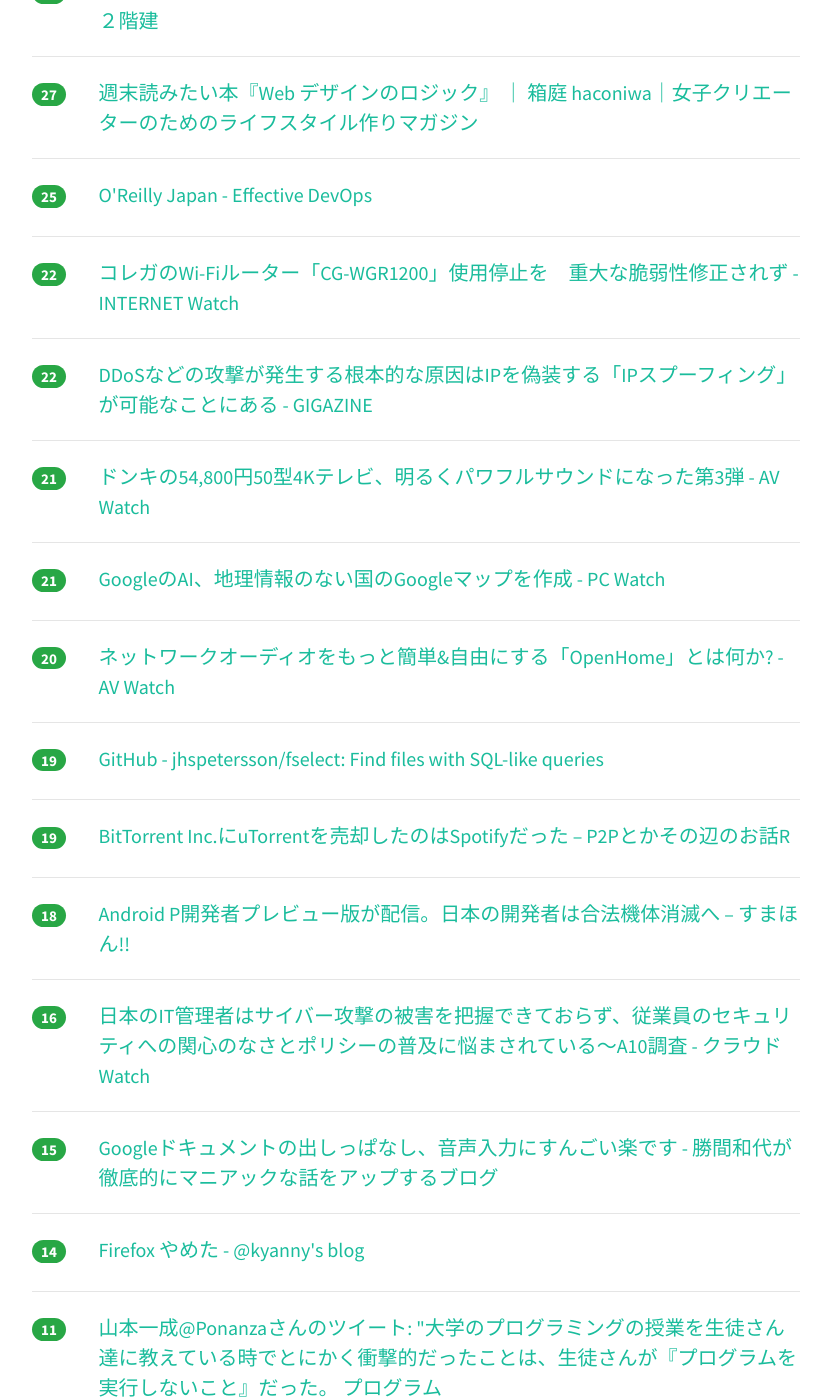
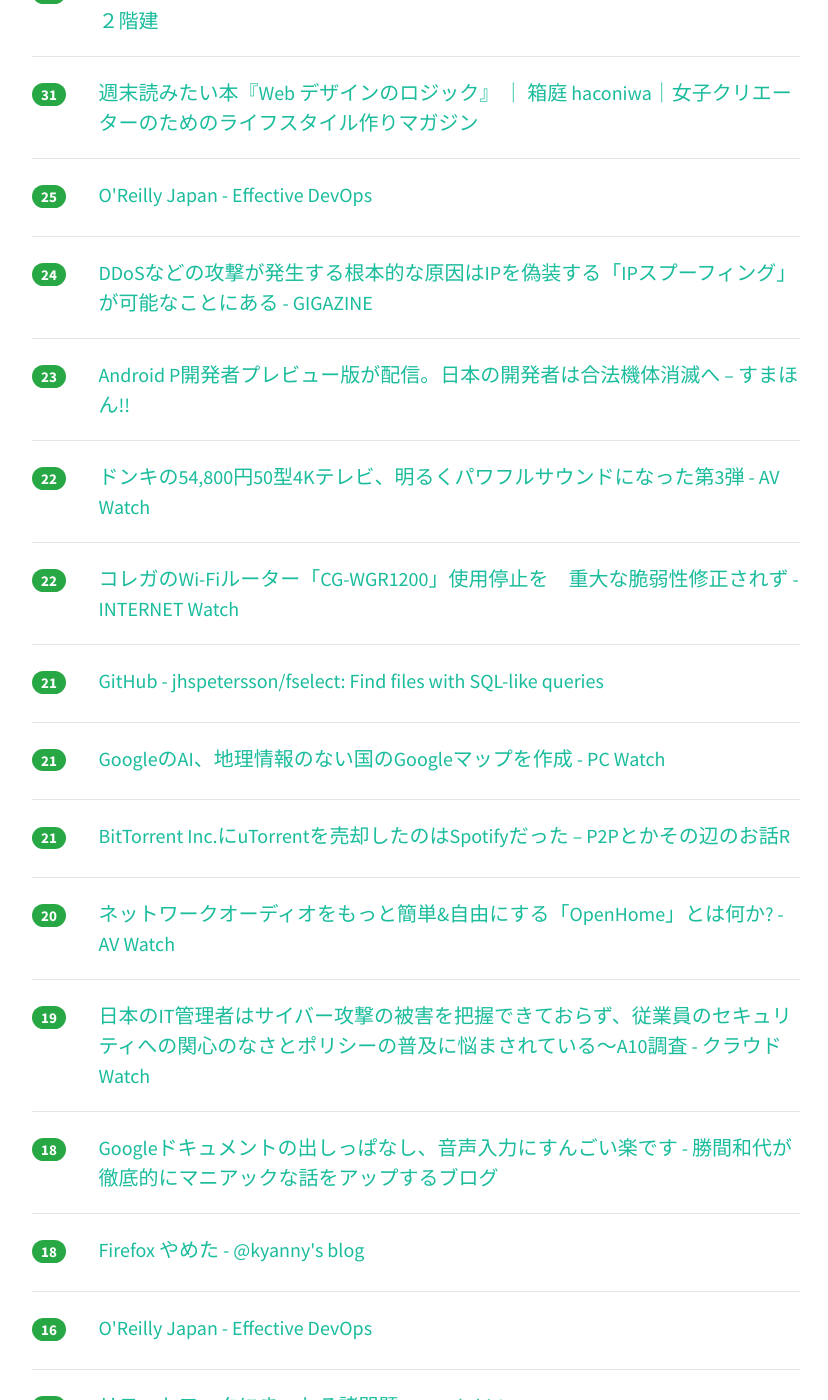
Before and after one commit to yatta47/hatena-matome-site, a Jekyll site: the page built from _posts/2018-03-10-hatena.md, in a window 1280 px wide and 1400 px high, scrolled down 652 px. Shown: the whole window, without its empty margins (224-1052 px from the left). Built offline with Jekyll 4.4.1, drawn with Linux system fonts in a browser that asks for light colours; nearby versions of some CDN libraries; some of the changed text lies outside the part shown.

Commit message:
Updated 2018-03-10

```diff
--- a/_posts/2018-03-10-hatena.md
+++ b/_posts/2018-03-10-hatena.md
@@ -1,10 +1,10 @@
 ---
 layout: post
 title:  "2018-03-10 はてぶIT"
-date:   2018-03-10 11:02:46
+date:   2018-03-10 12:02:15
 tags: [it-hotentry]
 ---
-18 件のデータあり
+23 件のデータあり
 
 <hr><div class="row">
 <div class="col-1"><span class="badge badge-pill badge-success h2">45</span></div>
@@ -12,22 +12,22 @@ tags: [it-hotentry]
 </div>
 <hr>
 <div class="row">
-<div class="col-1"><span class="badge badge-pill badge-success h2">33</span></div>
+<div class="col-1"><span class="badge badge-pill badge-success h2">39</span></div>
+<div class="col-11"><a href='https://anond.hatelabo.jp/20180309231809' target='_blank'>ブクマカがどんどん馬鹿になってる</a></div>
+</div>
+<hr>
+<div class="row">
+<div class="col-1"><span class="badge badge-pill badge-success h2">38</span></div>
 <div class="col-11"><a href='https://speakerdeck.com/ktknest/abematv-honneterebi-falseben-yin' target='_blank'>AbemaTV ホンネテレビ の本音 // Speaker Deck</a></div>
 </div>
 <hr>
 <div class="row">
-<div class="col-1"><span class="badge badge-pill badge-success h2">33</span></div>
-<div class="col-11"><a href='https://anond.hatelabo.jp/20180309231809' target='_blank'>ブクマカがどんどん馬鹿になってる</a></div>
-</div>
-<hr>
-<div class="row">
-<div class="col-1"><span class="badge badge-pill badge-success h2">30</span></div>
+<div class="col-1"><span class="badge badge-pill badge-success h2">37</span></div>
 <div class="col-11"><a href='http://kabumatome.doorblog.jp/archives/65914394.html' target='_blank'>人はなぜ株主優待を求めるのか、投資家心理についての一考察 : 市況かぶ全力２階建</a></div>
 </div>
 <hr>
 <div class="row">
-<div class="col-1"><span class="badge badge-pill badge-success h2">27</span></div>
+<div class="col-1"><span class="badge badge-pill badge-success h2">31</span></div>
 <div class="col-11"><a href='http://www.haconiwa-mag.com/magazine/2018/03/webdesign_logic/' target='_blank'>週末読みたい本『Web デザインのロジック』 ｜ 箱庭 haconiwa｜女子クリエーターのためのライフスタイル作りマガジン</a></div>
 </div>
 <hr>
@@ -37,23 +37,38 @@ tags: [it-hotentry]
 </div>
 <hr>
 <div class="row">
+<div class="col-1"><span class="badge badge-pill badge-success h2">24</span></div>
+<div class="col-11"><a href='https://gigazine.net/news/20180309-ip-spoofing-ddos/' target='_blank'>DDoSなどの攻撃が発生する根本的な原因はIPを偽装する「IPスプーフィング」が可能なことにある - GIGAZINE</a></div>
+</div>
+<hr>
+<div class="row">
+<div class="col-1"><span class="badge badge-pill badge-success h2">23</span></div>
+<div class="col-11"><a href='https://smhn.info/201803-android-p-giteki' target='_blank'>Android P開発者プレビュー版が配信。日本の開発者は合法機体消滅へ – すまほん!!</a></div>
+</div>
+<hr>
+<div class="row">
+<div class="col-1"><span class="badge badge-pill badge-success h2">22</span></div>
+<div class="col-11"><a href='https://av.watch.impress.co.jp/docs/news/1110749.html' target='_blank'>ドンキの54,800円50型4Kテレビ、明るくパワフルサウンドになった第3弾 - AV Watch</a></div>
+</div>
+<hr>
+<div class="row">
 <div class="col-1"><span class="badge badge-pill badge-success h2">22</span></div>
 <div class="col-11"><a href='https://internet.watch.impress.co.jp/docs/news/1110802.html' target='_blank'>コレガのWi-Fiルーター「CG-WGR1200」使用停止を　重大な脆弱性修正されず - INTERNET Watch</a></div>
 </div>
 <hr>
 <div class="row">
-<div class="col-1"><span class="badge badge-pill badge-success h2">22</span></div>
-<div class="col-11"><a href='https://gigazine.net/news/20180309-ip-spoofing-ddos/' target='_blank'>DDoSなどの攻撃が発生する根本的な原因はIPを偽装する「IPスプーフィング」が可能なことにある - GIGAZINE</a></div>
-</div>
-<hr>
-<div class="row">
 <div class="col-1"><span class="badge badge-pill badge-success h2">21</span></div>
-<div class="col-11"><a href='https://av.watch.impress.co.jp/docs/news/1110749.html' target='_blank'>ドンキの54,800円50型4Kテレビ、明るくパワフルサウンドになった第3弾 - AV Watch</a></div>
+<div class="col-11"><a href='https://github.com/jhspetersson/fselect' target='_blank'>GitHub - jhspetersson/fselect: Find files with SQL-like queries</a></div>
 </div>
 <hr>
 <div class="row">
 <div class="col-1"><span class="badge badge-pill badge-success h2">21</span></div>
 <div class="col-11"><a href='https://pc.watch.impress.co.jp/docs/news/1110676.html' target='_blank'>GoogleのAI、地理情報のない国のGoogleマップを作成 - PC Watch</a></div>
+</div>
+<hr>
+<div class="row">
+<div class="col-1"><span class="badge badge-pill badge-success h2">21</span></div>
+<div class="col-11"><a href='http://p2ptk.org/copyright/786' target='_blank'>BitTorrent Inc.にuTorrentを売却したのはSpotifyだった – P2Pとかその辺のお話R</a></div>
 </div>
 <hr>
 <div class="row">
@@ -63,32 +78,27 @@ tags: [it-hotentry]
 <hr>
 <div class="row">
 <div class="col-1"><span class="badge badge-pill badge-success h2">19</span></div>
-<div class="col-11"><a href='https://github.com/jhspetersson/fselect' target='_blank'>GitHub - jhspetersson/fselect: Find files with SQL-like queries</a></div>
-</div>
-<hr>
-<div class="row">
-<div class="col-1"><span class="badge badge-pill badge-success h2">19</span></div>
-<div class="col-11"><a href='http://p2ptk.org/copyright/786' target='_blank'>BitTorrent Inc.にuTorrentを売却したのはSpotifyだった – P2Pとかその辺のお話R</a></div>
+<div class="col-11"><a href='https://cloud.watch.impress.co.jp/docs/news/1110733.html' target='_blank'>日本のIT管理者はサイバー攻撃の被害を把握できておらず、従業員のセキュリティへの関心のなさとポリシーの普及に悩まされている～A10調査 - クラウド Watch</a></div>
 </div>
 <hr>
 <div class="row">
 <div class="col-1"><span class="badge badge-pill badge-success h2">18</span></div>
-<div class="col-11"><a href='https://smhn.info/201803-android-p-giteki' target='_blank'>Android P開発者プレビュー版が配信。日本の開発者は合法機体消滅へ – すまほん!!</a></div>
+<div class="col-11"><a href='http://katsumakazuyo.hatenablog.com/entry/2018/03/09/150906' target='_blank'>Googleドキュメントの出しっぱなし、音声入力にすんごい楽です - 勝間和代が徹底的にマニアックな話をアップするブログ</a></div>
+</div>
+<hr>
+<div class="row">
+<div class="col-1"><span class="badge badge-pill badge-success h2">18</span></div>
+<div class="col-11"><a href='http://blog.kyanny.me/entry/2018/03/10/002147' target='_blank'>Firefox やめた - @kyanny's blog</a></div>
 </div>
 <hr>
 <div class="row">
 <div class="col-1"><span class="badge badge-pill badge-success h2">16</span></div>
-<div class="col-11"><a href='https://cloud.watch.impress.co.jp/docs/news/1110733.html' target='_blank'>日本のIT管理者はサイバー攻撃の被害を把握できておらず、従業員のセキュリティへの関心のなさとポリシーの普及に悩まされている～A10調査 - クラウド Watch</a></div>
+<div class="col-11"><a href='http://www.oreilly.co.jp/books/9784873118352/index.html' target='_blank'>O'Reilly Japan - Effective DevOps</a></div>
 </div>
 <hr>
 <div class="row">
-<div class="col-1"><span class="badge badge-pill badge-success h2">15</span></div>
-<div class="col-11"><a href='http://katsumakazuyo.hatenablog.com/entry/2018/03/09/150906' target='_blank'>Googleドキュメントの出しっぱなし、音声入力にすんごい楽です - 勝間和代が徹底的にマニアックな話をアップするブログ</a></div>
-</div>
-<hr>
-<div class="row">
-<div class="col-1"><span class="badge badge-pill badge-success h2">14</span></div>
-<div class="col-11"><a href='http://blog.kyanny.me/entry/2018/03/10/002147' target='_blank'>Firefox やめた - @kyanny's blog</a></div>
+<div class="col-1"><span class="badge badge-pill badge-success h2">13</span></div>
+<div class="col-11"><a href='https://portalshit.net/2018/03/09/some-problems-around-remote-working' target='_blank'>リモートワークにまつわる諸問題 - portal shit!</a></div>
 </div>
 <hr>
 <div class="row">
@@ -96,3 +106,18 @@ tags: [it-hotentry]
 <div class="col-11"><a href='http://twitter.com/issei_y/status/971975099040452609' target='_blank'>山本一成@Ponanzaさんのツイート: "大学のプログラミングの授業を生徒さん達に教えている時でとにかく衝撃的だったことは、生徒さんが『プログラムを実行しないこと』だった。 プログラム</a></div>
 </div>
 <hr>
+<div class="row">
+<div class="col-1"><span class="badge badge-pill badge-success h2">10</span></div>
+<div class="col-11"><a href='https://note.mu/1000tea_/n/na2ffd62f7c02' target='_blank'>メールでマルウェア送りつける手法、再現性高すぎてヤバイので図解します｜そや｜note</a></div>
+</div>
+<hr>
+<div class="row">
+<div class="col-1"><span class="badge badge-pill badge-success h2">9</span></div>
+<div class="col-11"><a href='http://japanese.engadget.com/2018/03/09/realforce-2-3-14-r2/' target='_blank'>REALFORCE第2世代テンキーレスが3月14日発売。入力高変更機能などR2で導入された新仕様を継承 - Engadget 日本版</a></div>
+</div>
+<hr>
+<div class="row">
+<div class="col-1"><span class="badge badge-pill badge-success h2">8</span></div>
+<div class="col-11"><a href='https://www.fashionsnap.com/article/2018-03-09/ai-vs-staff/' target='_blank'>AIに職を奪われない店長や販売員になるために必要なこと | Fashionsnap.com</a></div>
+</div>
+<hr>
```
